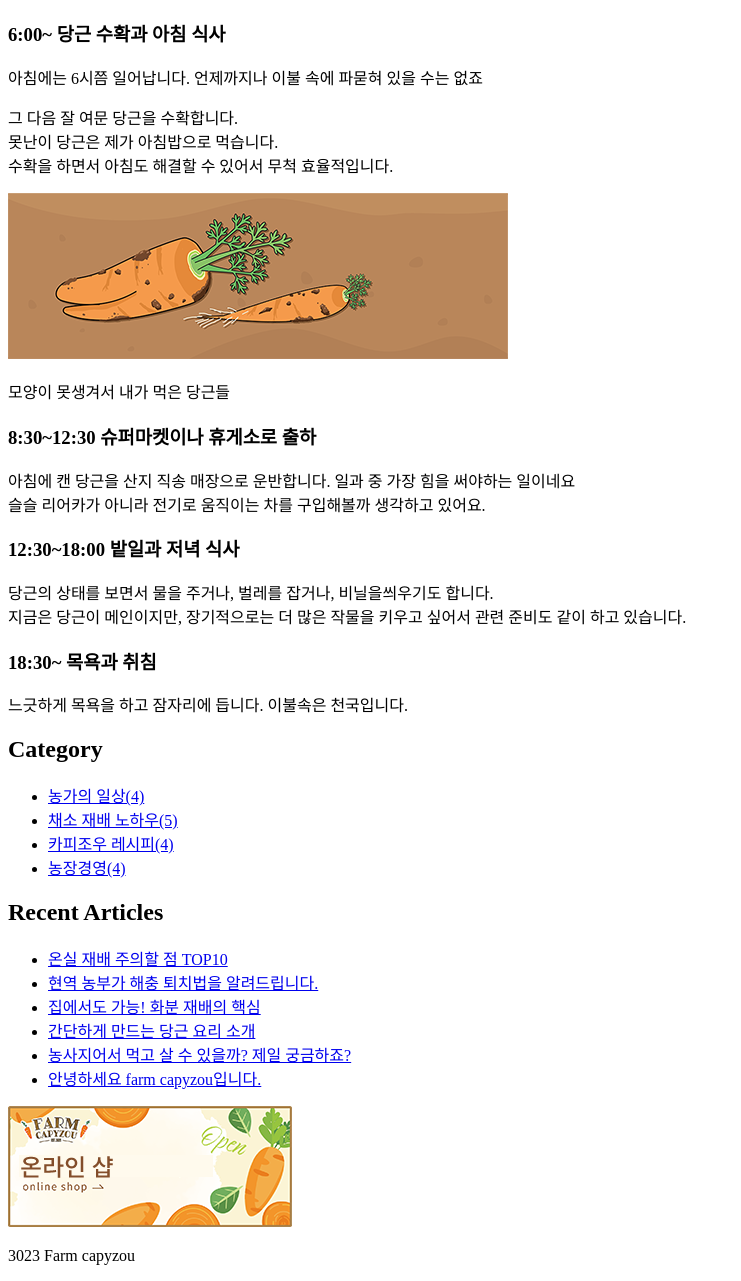
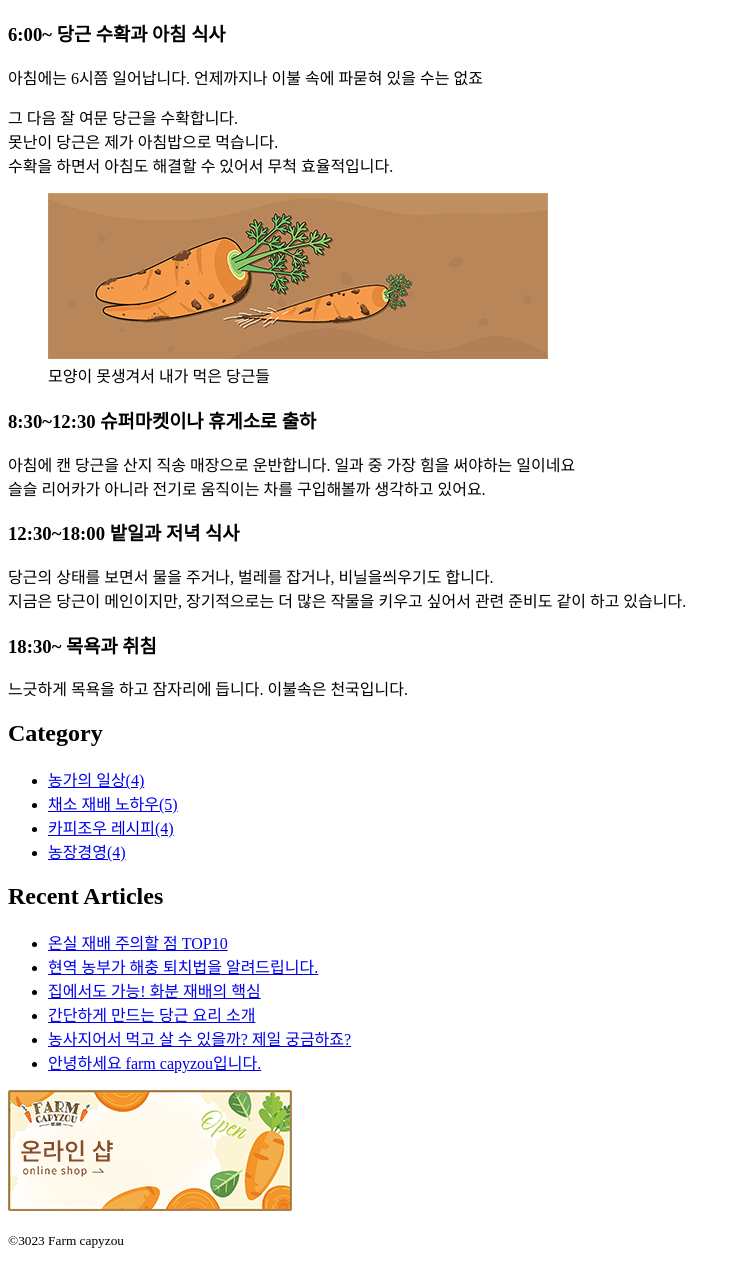
Before and after one commit to daniel4191/html_3, a plain HTML site: page base.html in a window 1280 px wide. Shown: the part 672-1953 px from the top of the page, without its empty margins (0-741 px from the left). Drawn offline with Linux system fonts and the light colour scheme.

Commit message:
추가 html 태그 - figure 등

```diff
--- a/base.html
+++ b/base.html
@@ -21,10 +21,13 @@
     <main>
         <article>
             <h2>당근 농장의 하루를 소개합니다.</h2>
-            <p>3023년 8월 8일 오후 1시 13분</p>
+            <p>
+                <time datetime="3023-08-08T13:13">3023년 8월 8일 오후 1시 13분</time>
+            </p>
             <p>
                 <img src="images/eyecatch.png" alt="농원의 카피조우 그림">
             </p>
+            <section>
                 <h3>6:00~ 당근 수확과 아침 식사</h3>
                 <p>아침에는 6시쯤 일어납니다. 언제까지나 이불 속에 파묻혀 있을 수는 없죠</p>
                 <p>
@@ -33,22 +36,31 @@
                     수확을 하면서 아침도 해결할 수 있어서 무척 효율적입니다.<br>
                 </p>
                 <p>
+                    <figure>
                         <img src="images/carrots.png" alt="못난이 당근들">
+                        <figcaption>모양이 못생겨서 내가 먹은 당근들</figcaption>
+                    </figure>
                 </p>
-            <p>모양이 못생겨서 내가 먹은 당근들</p>
+            </section>
+            <section>
                 <h3>8:30~12:30 슈퍼마켓이나 휴게소로 출하</h3>
                 <p>
                     아침에 캔 당근을 산지 직송 매장으로 운반합니다.
                     일과 중 가장 힘을 써야하는 일이네요 <br>
                     슬슬 리어카가 아니라 전기로 움직이는 차를 구입해볼까 생각하고 있어요.
                 </p>
+            </section>
+            <section>
                 <h3>12:30~18:00 밭일과 저녁 식사</h3>
                 <p>
                     당근의 상태를 보면서 물을 주거나, 벌레를 잡거나, 비닐을씌우기도 합니다. <br>
                     지금은 당근이 메인이지만, 장기적으로는 더 많은 작물을 키우고 싶어서 관련 준비도 같이 하고 있습니다.
                 </p>
+            </section>
+            <section>
                 <h3>18:30~ 목욕과 취침</h3>
                 <p>느긋하게 목욕을 하고 잠자리에 듭니다. 이불속은 천국입니다.</p>
+            </section>
         </article>
      </main>
      <aside>
@@ -77,7 +89,7 @@
         </p>
      </aside>
      <footer>
-        <p>3023 Farm capyzou</p>
+        <p><small>©3023 Farm capyzou</small></p>
      </footer>
 </body>
 </html>
```
Lines whose indentation alone changed are shown as unchanged.
